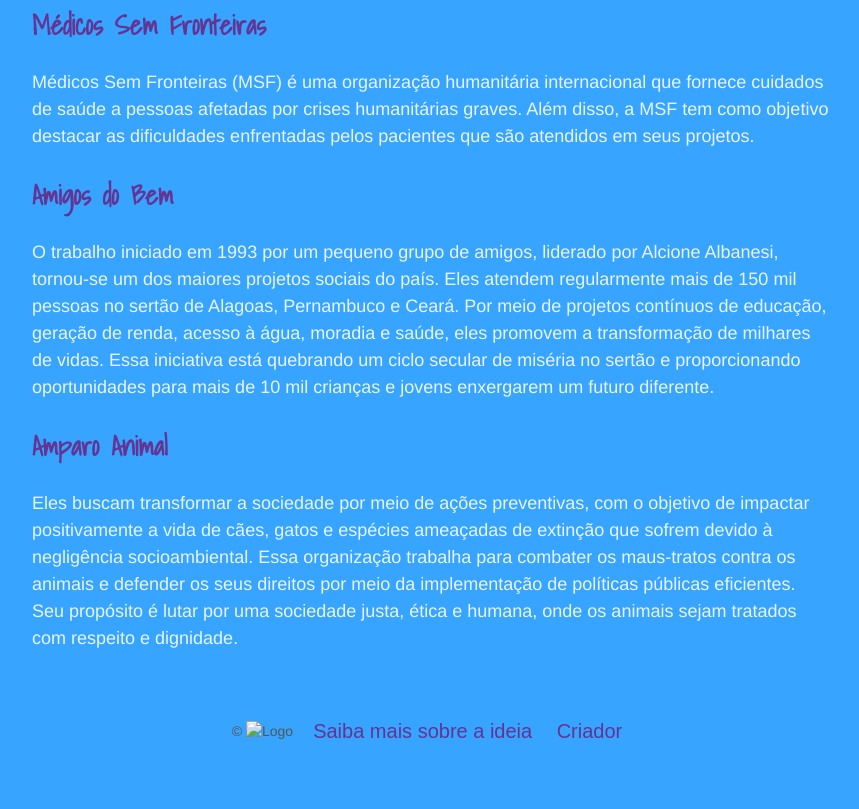
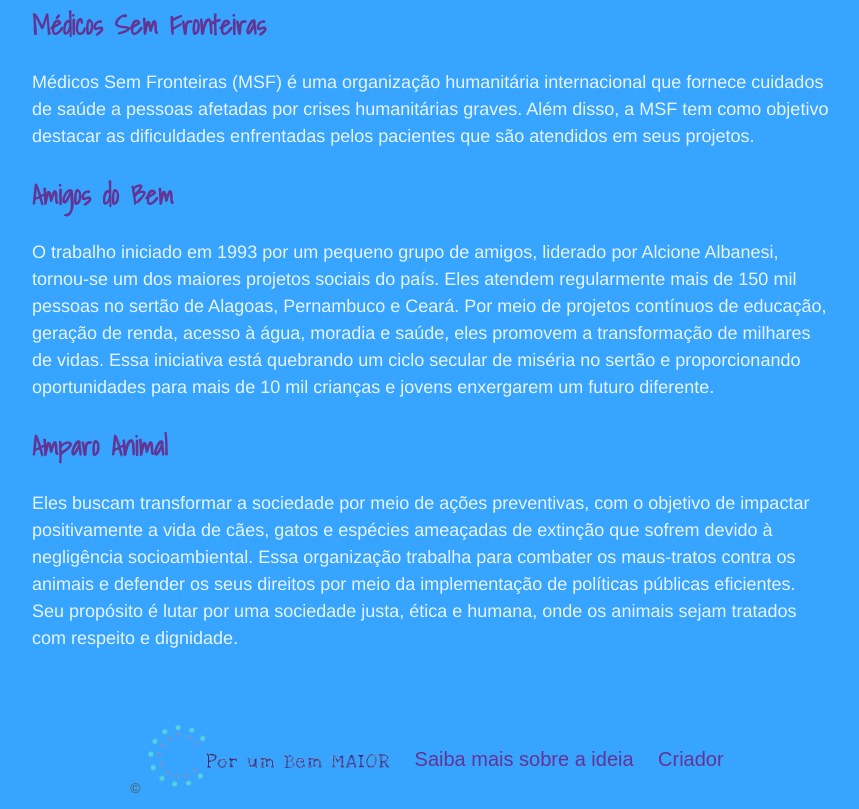
Before and after one commit to JulioCssar/Projetinho-PubM, a plain HTML site: page sobre/about.html in a window 1280 px wide. Shown: the part 639-1448 px from the top of the page, without its empty margins (208-1067 px from the left). Before the commit the page ends 1392 px from the top, so only its background shows below. Drawn offline with Linux system fonts and the light colour scheme; the site is published under a folder, as on GitHub Pages, so addresses that start at the root find nothing.

Commit message:
sem comentários

```diff
--- a/sobre/about.html
+++ b/sobre/about.html
@@ -57,7 +57,7 @@
 
     <footer>
         <div class="footer">
-            <p>&copy; <img src="/img/logoPUBM-.png" alt="Logo" id="logo"></p>
+            <p>&copy; <img src="../img/logoPUBM-.png" alt="Logo" id="logo"></p>
             <ul class="footer-links">
                 <a href="/indextwo.html" target="_blank">Saiba mais sobre a ideia</a>
                 <a href="https://www.linkedin.com/in/júlio-césar-dev/">Criador</a>
```
Also changed, not shown: sobre/indextwo.html (+1 -1 lines).
